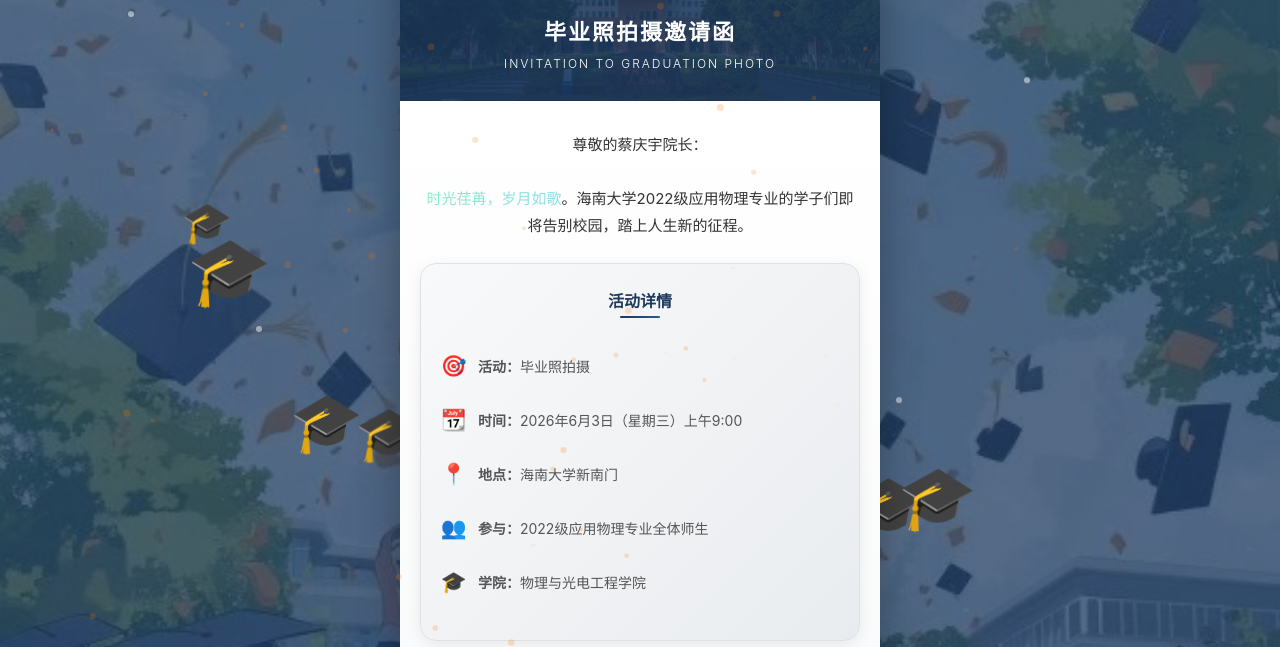
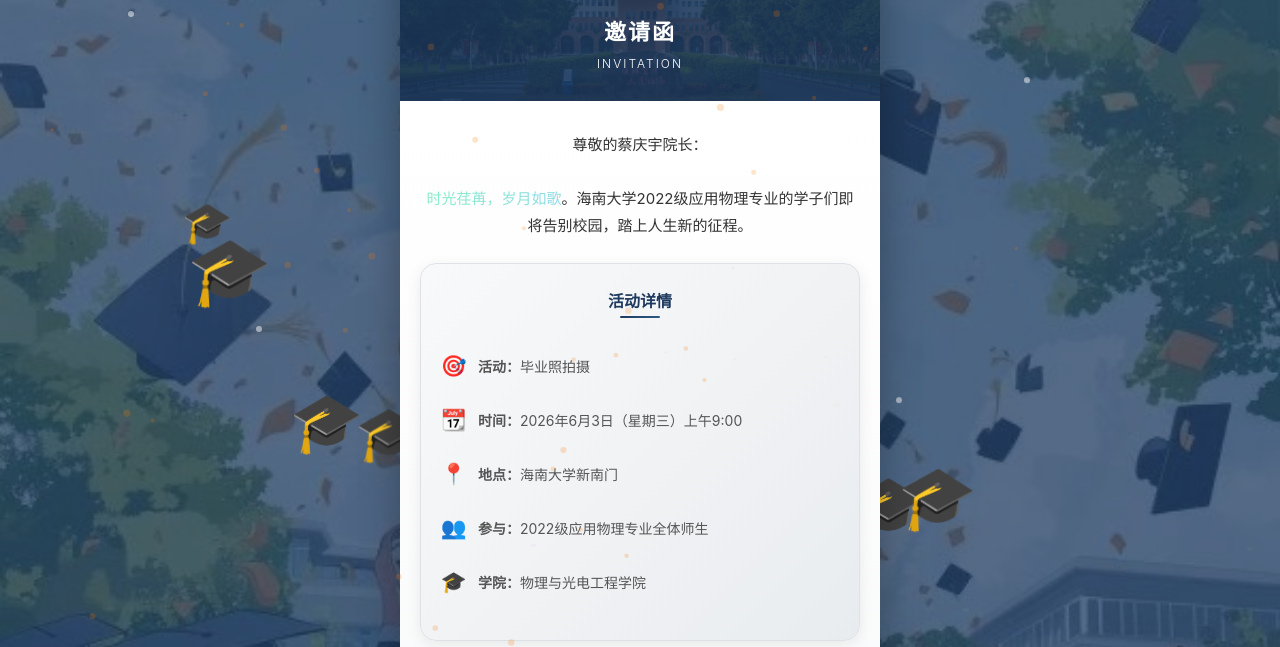
Before and after one commit to jeff231027/invitation, a plain HTML site: page index.html in a window 1280 px wide. Shown: the part 149-796 px from the top of the page. Drawn offline with Linux system fonts and the light colour scheme.

Commit message:
Update index.html

```diff
--- a/index.html
+++ b/index.html
@@ -448,8 +448,8 @@
             <div class="logo-container">
                 <img src="./HNU_logo2.png" alt="海南大学校徽">
             </div>
-            <div class="title">毕业照拍摄邀请函</div>
-            <div class="subtitle">INVITATION TO GRADUATION PHOTO</div>
+            <div class="title">邀请函</div>
+            <div class="subtitle">INVITATION </div>
         </div>
 
         <div class="content">
```
